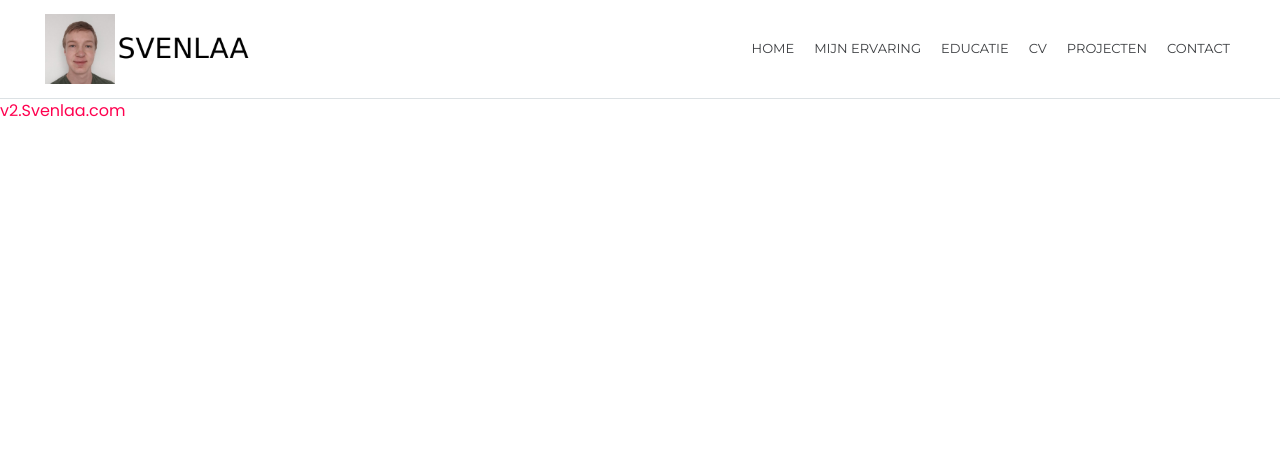
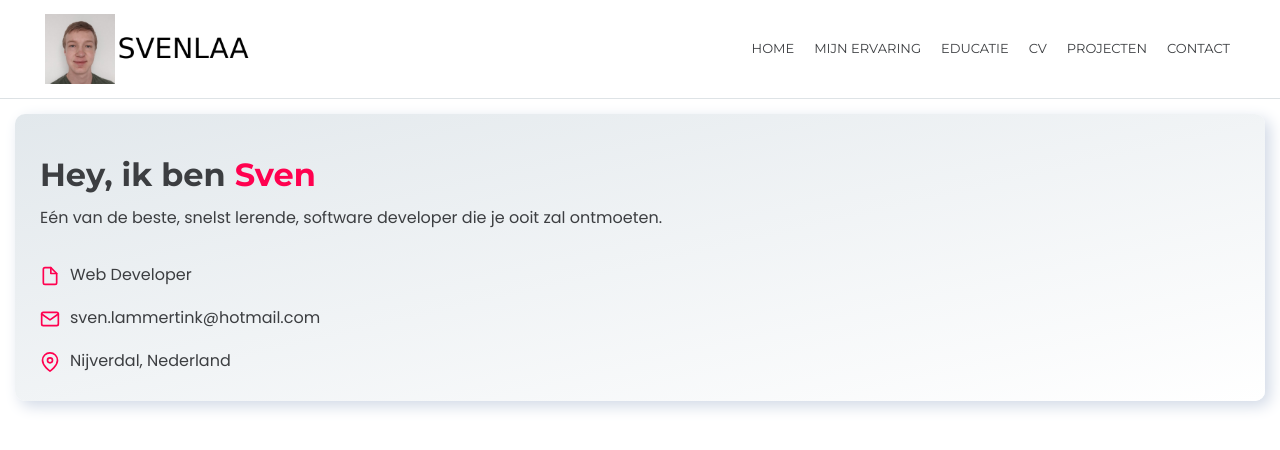
Before and after one commit to Svenlaa/cv-site, a Next.js app: page / in a window 1280 px wide. Shown: the top 450 px of the page. Built offline with nearby package versions, Linux system fonts and the light colour scheme.

Commit message:
Do some cool stuff

```diff
--- a/package.json
+++ b/package.json
@@ -9,13 +9,11 @@
     "start": "next start --port 2000"
   },
   "dependencies": {
-    "@fortawesome/fontawesome-svg-core": "^6.2.0",
-    "@fortawesome/free-brands-svg-icons": "^6.2.0",
-    "@fortawesome/free-solid-svg-icons": "^6.2.0",
-    "@fortawesome/react-fontawesome": "^0.2.0",
+    "clsx": "^1.2.1",
     "next": "13.0.0",
     "react": "18.2.0",
     "react-dom": "18.2.0",
+    "react-icons": "^4.6.0",
     "zod": "^3.18.0"
   },
   "devDependencies": {
--- a/src/components/NavBar.tsx
+++ b/src/components/NavBar.tsx
@@ -1,32 +1,33 @@
-import { faBars } from "@fortawesome/free-solid-svg-icons";
+import clsx from "clsx";
 import Image from "next/image";
 import Link from "next/link";
 import { useState } from "react";
+import { FiMenu } from "react-icons/fi";
 import SidebarContent, { links } from "./SidebarContent";
 import CircleButton from "./UI/CircleButton";
 
 const NavBar = () => {
   const [navIsOpen, setNavIsOpen] = useState(false);
 
+  const toggle = () => setNavIsOpen((curr) => !curr);
+
   return (
     <nav>
       <div
-        className={
-          (navIsOpen ? "" : "invisible") +
-          " absolute z-50 flex h-full w-full flex-row bg-black/80 transition-all duration-200 ease-in-out"
-        }
+        className={clsx(
+          navIsOpen ? "" : "invisible",
+          "absolute z-50 flex h-full w-full flex-row bg-black/80 transition-all duration-200 ease-in-out"
+        )}
       >
         <div
-          className={`${
-            navIsOpen ? "" : "-translate-x-full"
-          } h-full w-[310px]  bg-white p-5 transition-all duration-500`}
+          className={clsx(
+            navIsOpen ? "" : "-translate-x-full",
+            "h-full w-[310px]  bg-white p-5 transition-all duration-500"
+          )}
         >
-          <SidebarContent onClick={() => setNavIsOpen((cur) => !cur)} />
+          <SidebarContent onClick={toggle} />
         </div>
-        <div
-          className="h-full flex-grow"
-          onClick={() => setNavIsOpen(!navIsOpen)}
-        />
+        <div className="h-full flex-grow" onClick={toggle} />
       </div>
       <div className="flex flex-row justify-between border-b-[1px] border-b-[#dce1e4] px-[15px] py-[14px] lg:px-[45px] lg:py-[14px]">
         {/* Left Part */}
@@ -37,10 +38,7 @@ const NavBar = () => {
         </div>
         {/* Right Part */}
         <div className="flex flex-row items-center justify-end md:hidden">
-          <CircleButton
-            onClick={() => setNavIsOpen((cur) => !cur)}
-            icon={faBars}
-          />
+          <CircleButton onClick={toggle} icon={<FiMenu />} />
         </div>
         <nav className="hidden md:block">
           <ul className="flex h-full flex-row items-center justify-end gap-[10px] font-nav text-[13px]">
@@ -48,7 +46,7 @@ const NavBar = () => {
               <li key={i}>
                 <Link
                   href={link.href}
-                  className=" mx-[5px] uppercase hover:text-prime"
+                  className="mx-[5px] uppercase hover:text-prime"
                 >
                   {link.label}
                 </Link>
--- a/src/components/SidebarContent.tsx
+++ b/src/components/SidebarContent.tsx
@@ -1,13 +1,6 @@
-import {
-  faFacebook,
-  faGithub,
-  faLinkedinIn,
-  faTwitter,
-} from "@fortawesome/free-brands-svg-icons";
-import { faX } from "@fortawesome/free-solid-svg-icons";
-import { FontAwesomeIcon } from "@fortawesome/react-fontawesome";
 import Image from "next/image";
 import Link from "next/link";
+import { FiGithub, FiLinkedin, FiTwitter, FiX } from "react-icons/fi";
 import CircleButton from "./UI/CircleButton";
 import HoverButton from "./UI/HoverButton";
 
@@ -40,19 +33,19 @@ export const links = [
 
 const SocialLinks = [
   {
-    label: faGithub,
+    label: <FiGithub />,
     href: "https://github.com/Svenlaa",
     title: "Github",
   },
   {
-    label: faLinkedinIn,
+    label: <FiTwitter />,
+    href: "https://twitter.com/Svenlaa",
+    title: "Twitter",
+  },
+  {
+    label: <FiLinkedin />,
     href: "https://linkedin.com/in/Svenlaa",
     title: "Linkedin",
-  },
-  {
-    label: faTwitter,
-    href: "https://twitter.com/Svenlaa",
-    title: "Twitter",
   },
 ] as const;
 
@@ -71,7 +64,7 @@ const SidebarContent = ({ onClick }: Props) => {
             className="rounded-full"
             alt="Svenlaa"
           />
-          <CircleButton onClick={onClick} icon={faX} />
+          <CircleButton onClick={onClick} icon={<FiX />} />
         </div>
         <p className="mt-[20px] pr-[4%] text-base leading-8">
           Sven Lammertink is een Software developer voor webapplicaties.
@@ -97,7 +90,7 @@ const SidebarContent = ({ onClick }: Props) => {
             <HoverButton
               title={link.title}
               href={link.href}
-              label={<FontAwesomeIcon icon={link.label} />}
+              label={link.label}
             />
           </li>
         ))}
--- a/src/components/UI/CircleButton.tsx
+++ b/src/components/UI/CircleButton.tsx
@@ -1,21 +1,21 @@
-import { type IconDefinition } from "@fortawesome/free-solid-svg-icons";
-import { FontAwesomeIcon } from "@fortawesome/react-fontawesome";
+import clsx from "clsx";
+import { type ReactNode } from "react";
 
 type Props = {
   onClick: JSX.IntrinsicElements["button"]["onClick"];
-  icon: IconDefinition;
+  icon: ReactNode;
   className?: JSX.IntrinsicElements["button"]["className"];
 };
 const CircleButton = ({ onClick, icon, className }: Props) => {
   return (
     <button
       onClick={onClick}
-      className={`h-[50px] w-[50px] rounded-full bg-gradient-to-br from-white0 to-white bg-cover shadow-white3 after:absolute after:left-0 after:top-0 after:-z-10 after:h-[50px] after:w-[50px] after:rounded-full after:bg-pbright after:duration-500 hover:after:scale-110 ${className}`}
+      className={clsx(
+        "h-[50px] w-[50px] rounded-full bg-gradient-to-br from-white0 to-white bg-cover align-middle text-lg text-prime shadow-white3 after:absolute after:left-0 after:top-0 after:-z-10 after:h-[50px] after:w-[50px] after:rounded-full after:bg-pbright after:duration-500 hover:after:scale-110",
+        className
+      )}
     >
-      <FontAwesomeIcon
-        icon={icon}
-        className="align-middle text-lg text-prime"
-      />
+      {icon}
     </button>
   );
 };
--- a/src/components/UI/HoverButton.tsx
+++ b/src/components/UI/HoverButton.tsx
@@ -9,7 +9,7 @@ type Props = {
 const HoverButton = ({ href, label, title }: Props) => {
   return (
     <Link href={href} className="group" title={title}>
-      <span className="flex h-[53px] w-[53px] flex-row items-center justify-center rounded-md bg-gradient-to-br from-white0 to-white text-xl text-text shadow-white3 transition-all duration-[400ms] ease-in-out group-hover:translate-y-[-5px] group-hover:from-purple group-hover:to-red group-hover:text-white">
+      <span className="flex h-[53px] w-[53px] flex-row items-center justify-center rounded-md bg-gradient-to-br from-white0 to-white text-xl text-text shadow-white3 transition-all duration-400 ease-in-out group-hover:translate-y-[-5px] group-hover:from-purple group-hover:to-red group-hover:text-white">
         {label}
       </span>
     </Link>
--- a/src/pages/_app.tsx
+++ b/src/pages/_app.tsx
@@ -1,7 +1,4 @@
 import { type AppType } from "next/dist/shared/lib/utils";
-import { config } from "@fortawesome/fontawesome-svg-core";
-import "@fortawesome/fontawesome-svg-core/styles.css";
-config.autoAddCss = false;
 
 import "../styles/globals.css";
 
--- a/src/pages/_document.tsx
+++ b/src/pages/_document.tsx
@@ -9,7 +9,7 @@ export default function Document() {
           rel="stylesheet"
         />
         <link
-          href="https://fonts.googleapis.com/css2?family=Montserrat:wght@400;500&display=swap"
+          href="https://fonts.googleapis.com/css2?family=Montserrat:wght@400;500;700&display=swap"
           rel="stylesheet"
         />
       </Head>
--- a/src/pages/index.tsx
+++ b/src/pages/index.tsx
@@ -1,6 +1,7 @@
 import { type NextPage } from "next";
 import Head from "next/head";
 import NavBar from "../components/NavBar";
+import { FiFile, FiMail, FiMapPin } from "react-icons/fi";
 
 const Home: NextPage = () => {
   return (
@@ -15,8 +16,36 @@ const Home: NextPage = () => {
       </Head>
 
       <NavBar />
-      <main>
-        <p className="text-prime">v2.Svenlaa.com</p>
+      <main className="flex flex-col gap-[15px] p-[15px]">
+        <div className="grid grid-cols-1">
+          <div className="group">
+            <div className="w-full rounded-[10px] bg-gradient-to-br from-white0 to-white p-[25px] pt-[41px] shadow-white3 duration-400 group-hover:translate-y-[-5px]">
+              <div className="mb-[30px]">
+                <h2 className="mb-[11px] font-nav text-[32px] font-bold leading-[40px]">
+                  Hey, ik ben <span className="text-prime">Sven</span>
+                </h2>
+                <p className="text-[16px] leading-6">
+                  Eén van de beste, snelst lerende, software developer die je
+                  ooit zal ontmoeten.
+                </p>
+              </div>
+              <div className="flex flex-col gap-[13px]">
+                <span className="leading-[30px]">
+                  <FiFile className="mr-[10px] inline-block aspect-square text-xl text-prime" />
+                  Web Developer
+                </span>
+                <span className="leading-[30px]">
+                  <FiMail className="mr-[10px] inline-block aspect-square text-xl text-prime" />
+                  sven.lammertink@hotmail.com
+                </span>
+                <span className="leading-[30px]">
+                  <FiMapPin className="mr-[10px] inline-block aspect-square text-xl text-prime" />
+                  Nijverdal, Nederland
+                </span>
+              </div>
+            </div>
+          </div>
+        </div>
       </main>
     </>
   );
--- a/tailwind.config.cjs
+++ b/tailwind.config.cjs
@@ -21,6 +21,9 @@ module.exports = {
         white: "#ffffff",
         white0: "#e2e8ec",
       },
+      transitionDuration: {
+        400: "400ms",
+      },
     },
   },
   plugins: [],
```
Also changed, not shown: 1 other file (tests, documents, lock files or other folders).
